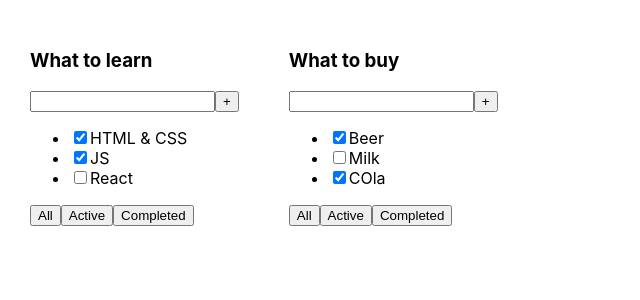
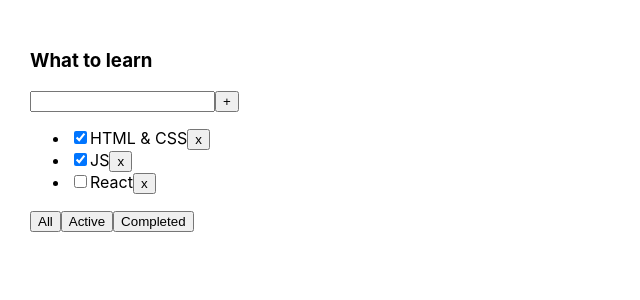
Before and after one commit to prohoryakovlev/todolist-ts, a React (Create React App) app: page / in a window 1280 px wide. Shown: the top 300 px of the page, without its empty margins (0-640 px from the left). Built offline with nearby package versions, Linux system fonts and the light colour scheme.

Commit message:
Add useState

```diff
--- a/src/App.tsx
+++ b/src/App.tsx
@@ -1,35 +1,53 @@
-import React from 'react';
+import React, {useState} from 'react';
 import './App.css';
 import TodoList from "./TodoList";
 
-export type TaskType = {
+export type TasksType = {
     id: number
     title: string
     isDone: boolean
 }
 
+export type FilterValuesType = 'all' | 'active' | 'completed'
+
 function App() {
-    const todoListTitle_1: string = "What to learn"
-    const todoListTitle_2: string =  "What to buy"
+    const todoListTitle: string = 'What to learn'
 
-    const tasks_1: Array<TaskType> =[
-    {id: 1, title:"HTML & CSS", isDone: true},
-    {id: 2, title:"JS", isDone: true},
-    {id: 3, title:"React", isDone: false},
-    ]
+    const [tasks, setTasks] = useState<Array<TasksType>>([
+        {id: 1, title: 'HTML & CSS', isDone: true},
+        {id: 2, title: 'JS', isDone: true},
+        {id: 3, title: 'React', isDone: false},
+    ])
+    const removeTask = (taskId: number) => {
+        const updatedTasks = tasks.filter(task => task.id !== taskId)
+        setTasks(updatedTasks)
+        console.log(tasks)
+    }
+    const [filter, setFilter] = useState<FilterValuesType>('all')
 
-    const tasks_2: Array<TaskType> = [
-    {id: 4, title:"Beer", isDone: true},
-    {id: 5, title:"Milk", isDone: false},
-    {id: 6, title:"COla", isDone: true},
-    ]
+    const changeTotolistFilter = (nextFilterValue: FilterValuesType) => {
+        setFilter(nextFilterValue)
+
+    }
+    let taskForRender: Array<TasksType> = []
+    if (filter === 'all') {
+        taskForRender = tasks
+    } else if (filter === 'active') {
+        taskForRender = tasks.filter(tasks => tasks.isDone === false)
+    } else if (filter === 'completed') {
+        taskForRender = tasks.filter(tasks => tasks.isDone === true)
+    }
 
     return (
         <div className="App">
-            <TodoList title={todoListTitle_1} tasks={tasks_1}/>
-            <TodoList title={todoListTitle_2} tasks={tasks_2}/>
+            <TodoList
+                title={todoListTitle}
+                tasks={taskForRender}
+                removeTask={removeTask}
+                changeTotolistFilter={changeTotolistFilter}/>
         </div>
     );
 }
 
+
 export default App;
--- a/src/TodoList.tsx
+++ b/src/TodoList.tsx
@@ -1,22 +1,24 @@
 import React from 'react';
-import {TaskType} from "./App";
-
-
-//typescript =>
-//1.Variable
-//2.Param of func
-//3.Return of func
+import {FilterValuesType, TasksType} from "./App";
 
 type TodoListPropsType = {
     title: string
-    tasks: Array<TaskType>
+    tasks: Array<TasksType>
+    removeTask: (taskId: number) => void
+    changeTotolistFilter: (nextFilterValue: FilterValuesType) => void
+
 }
-
-
-
 const TodoList = (props: TodoListPropsType) => {
+    const tasksListItems = props.tasks.map((task: TasksType) => {
         return (
-        <div>
+            <li key={task.id}>
+                <input type="checkbox" checked={task.isDone}/>
+                <span>{task.title}</span>
+                <button onClick={() => props.removeTask(task.id)}>x</button>
+            </li>
+        )
+    })
+    return (
         <div>
             <h3>{props.title}</h3>
             <div>
@@ -24,24 +26,13 @@
                 <button>+</button>
             </div>
             <ul>
-                    <li>
-                        <input type="checkbox" checked={props.tasks[0].isDone}/>
-                        <span>{props.tasks[0].title}</span>
-                    </li>
-                    <li>
-                        <input type="checkbox" checked={props.tasks[1].isDone}/>
-                        <span>{props.tasks[1].title}</span>
-                    </li>
-                    <li>
-                        <input type="checkbox" checked={props.tasks[2].isDone}/>
-                        <span>{props.tasks[2].title}</span>
-                    </li>
+                {tasksListItems}
             </ul>
             <div>
-                    <button>All</button>
-                    <button>Active</button>
-                    <button>Completed</button>
-                </div>
+                <button onClick={() => props.changeTotolistFilter('all')}>All</button>
+                <button onClick={() => props.changeTotolistFilter('active')}>Active</button>
+                <button onClick={() => props.changeTotolistFilter('completed')}>Completed</button>
+
             </div>
         </div>
     );
```
Lines whose indentation alone changed are shown as unchanged.
